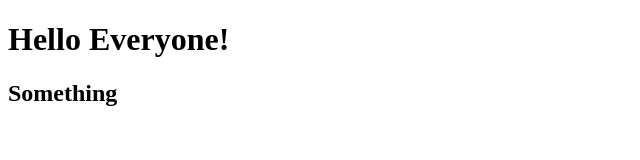
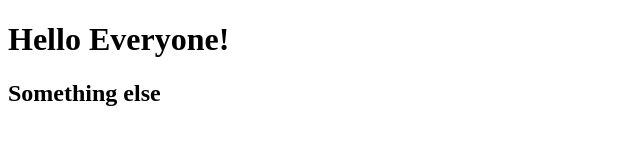
Before and after one commit to Eehrari/test2, a website: page index.html in a window 1280 px wide. Shown: the full height of the page, 0-640 px from the left. Drawn offline with Linux system fonts and the light colour scheme.

Commit message:
Update index.html

```diff
--- a/index.html
+++ b/index.html
@@ -7,6 +7,6 @@
 </head>
 <body>
     <h1>Hello Everyone!</h1>
-    <h2>Something</h2>
+    <h2>Something else</h2>
 </body>
 </html>
```
